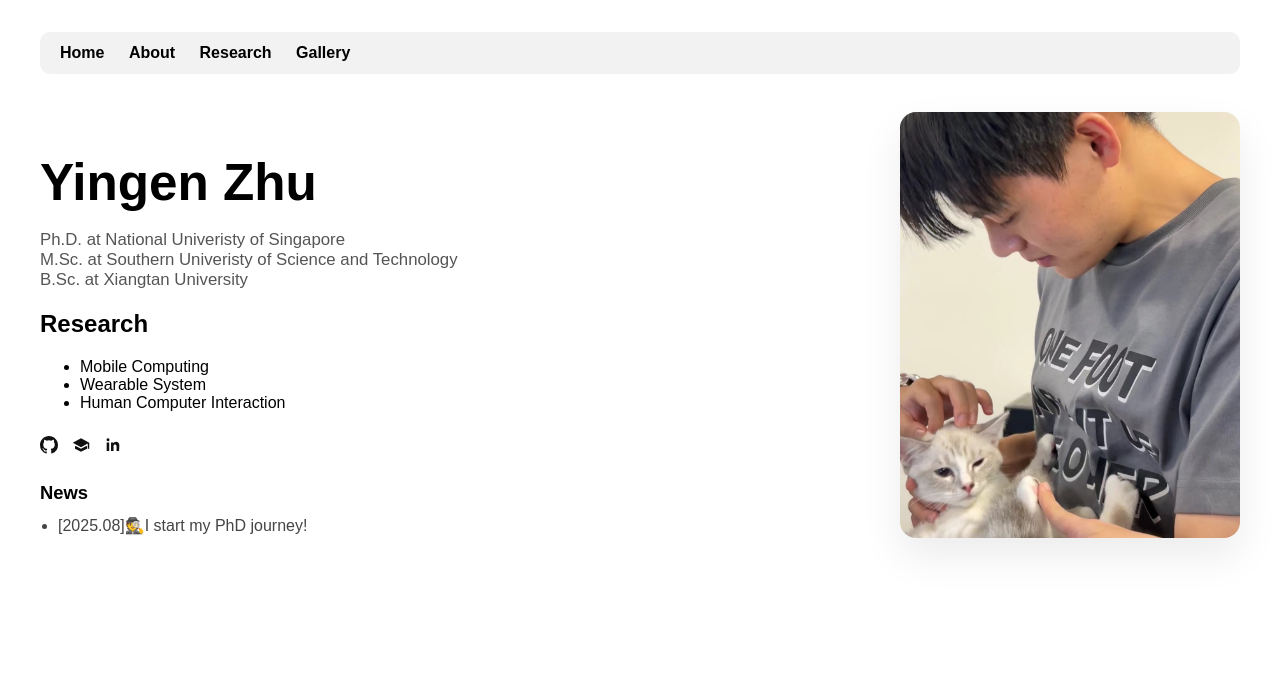
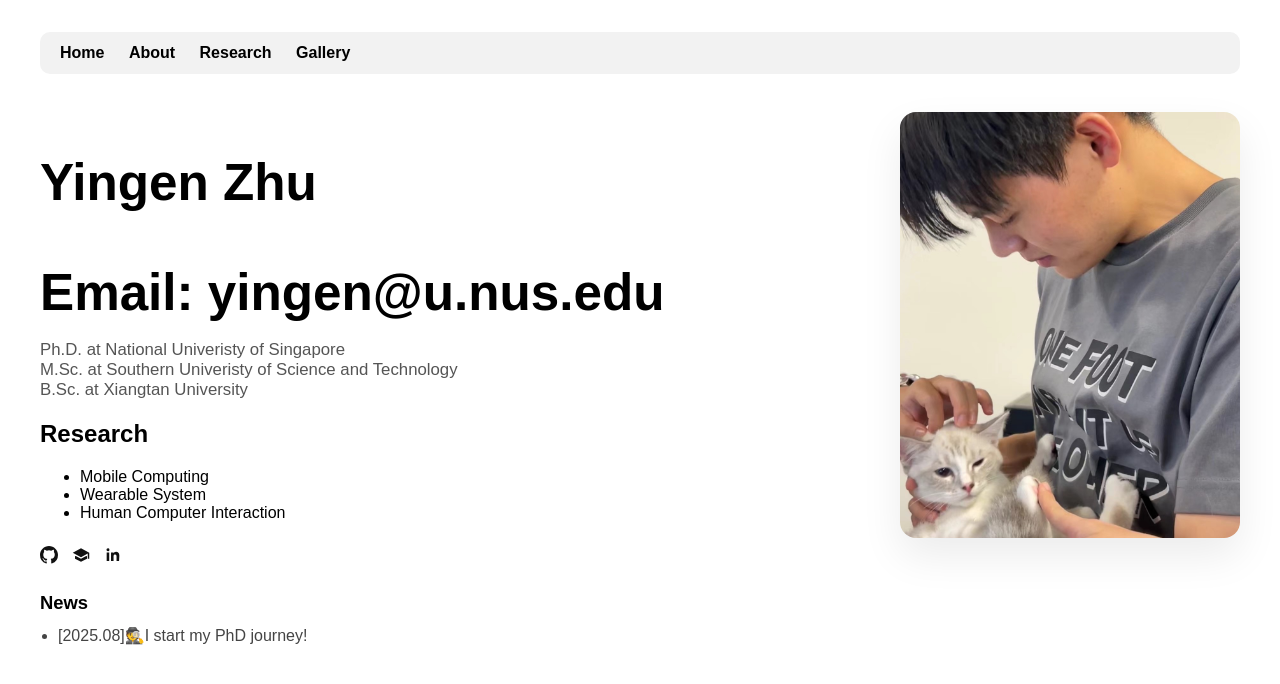
Before and after one commit to yingen-zhu/yingen-zhu.github.io, a Jekyll site: the page built from index.md, in a window 1280 px wide. Shown: the top 684 px of the page. Built offline with Jekyll 4.4.1, drawn with Linux system fonts in a browser that asks for light colours.

Commit message:
Update index.md

```diff
--- a/index.md
+++ b/index.md
@@ -104,6 +104,7 @@ title: Home
 <div class="profile-grid">
   <div class="profile-intro">
     <p class="profile-title">Yingen Zhu</p>
+    <p class="profile-title">Email: yingen@u.nus.edu</p>
     <p class="profile-subtitle">Ph.D. at National Univeristy of Singapore<br>M.Sc. at Southern Univeristy of Science and Technology<br>B.Sc. at Xiangtan University</p>
 
     <section class="Research" aria-labelledby="Research-title">
```
